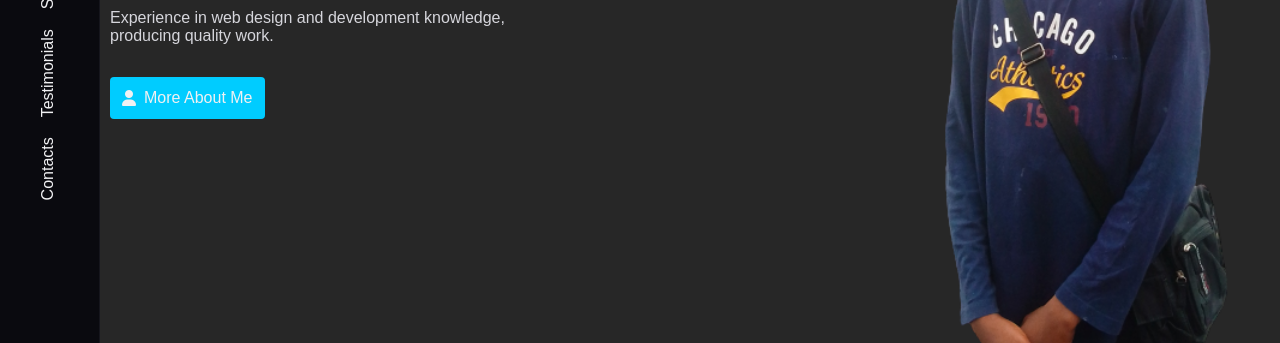
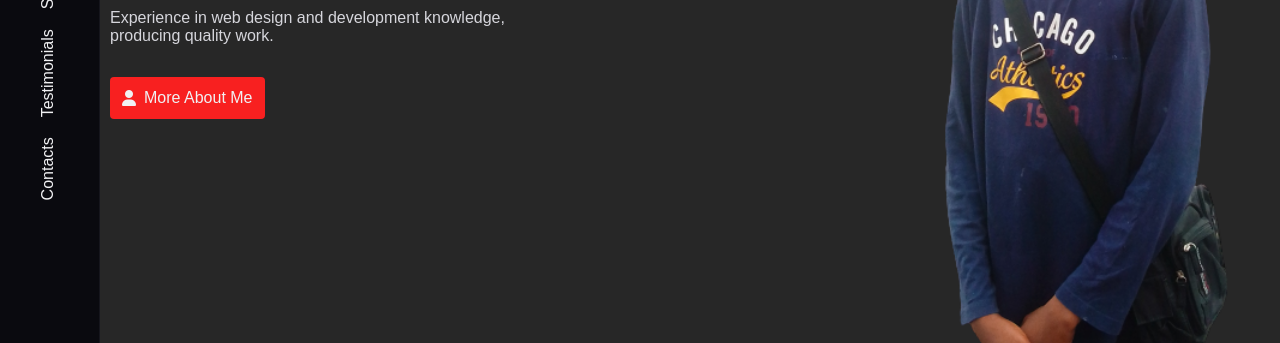
Before and after one commit to Ebubeigbo/ebubeigbo, a plain HTML site: page index.html in a window 1280 px wide. Shown: the part 381-724 px from the top of the page. Drawn offline with Linux system fonts and the light colour scheme.

Commit message:
Portfolio Website

```diff
--- a/assets/CSS/style.css
+++ b/assets/CSS/style.css
@@ -4,7 +4,7 @@
     --hue-color:242;
 
     /* HSL Color Mode */
-    --skin-color: hsl(192, 100%, 50%);
+    --skin-color: hsl(0, 94%, 55%);
     --title-color:hsl(var(--hue-color), 8%, 95%);
     --text-color:hsl(var(--hue-color), 8%, 85%);
     --body-color:hsl(var(--hue-color), 19%, 5%);
@@ -71,7 +71,7 @@
 }
 
 ::-webkit-scrollbar-thumb:hover {
-    background-color: hsl(192, 45%, 24%) ;
+    background-color: hsl(0, 45%, 24%) ;
 }
 
 /* Base */
```
